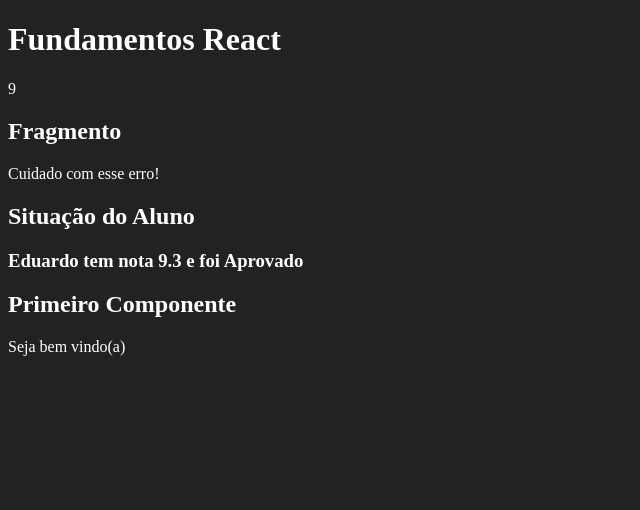
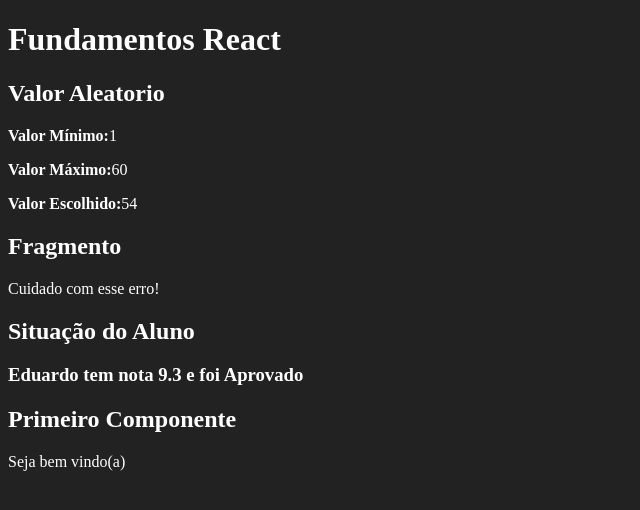
Before and after one commit to Egobbato/Curso-React-Redux, a React (Create React App) app in the folder fundamentos-react/: page / in a window 1280 px wide. Shown: the top 510 px of the page, without its empty margins (0-640 px from the left). Built offline with nearby package versions, Linux system fonts and the light colour scheme.

Commit message:
Desafio Número Aleatório - Refatorando

```diff
--- a/fundamentos-react/src/App.jsx
+++ b/fundamentos-react/src/App.jsx
@@ -8,7 +8,7 @@
   return (
     <div id="app">
       <h1>Fundamentos React</h1>
-      <Aleatorio />
+      <Aleatorio min={1} max={60} />
       <Fragmento />
       <ComParametro Titulo="Situação do Aluno" aluno="Eduardo" nota={9.3} />
       <Primeiro />
--- a/fundamentos-react/src/components/basicos/Aleatorio.jsx
+++ b/fundamentos-react/src/components/basicos/Aleatorio.jsx
@@ -1,3 +1,28 @@
 export default function Aleatorio(props) {
-  return Math.floor(Math.random() * 10);
+  //   const min = props.min;
+  //   const max = props.max;
+
+  // Melhorando a função, usando desestruturação!
+
+  const { min, max } = props;
+
+  const aleatorio = Math.floor(Math.random() * (max - min) + min);
+
+  return (
+    <div>
+      <h2>Valor Aleatorio</h2>
+      <p>
+        <strong>Valor Mínimo:</strong>
+        {min}
+      </p>
+      <p>
+        <strong>Valor Máximo:</strong>
+        {max}
+      </p>
+      <p>
+        <strong>Valor Escolhido:</strong>
+        {aleatorio}
+      </p>
+    </div>
+  );
 }
```
